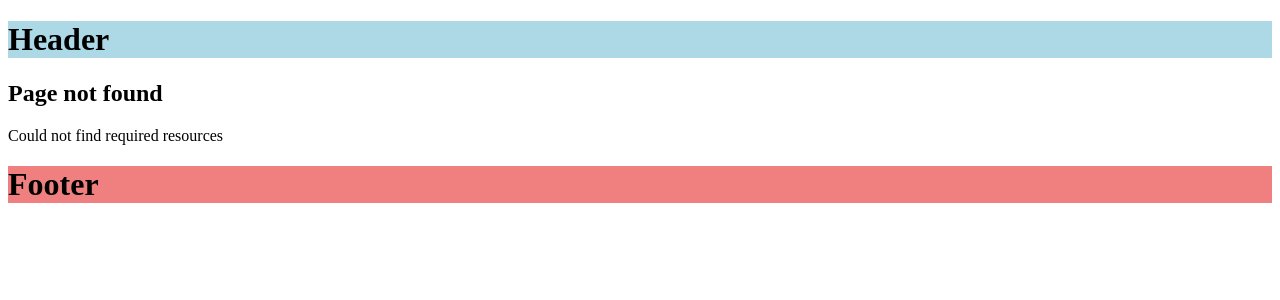
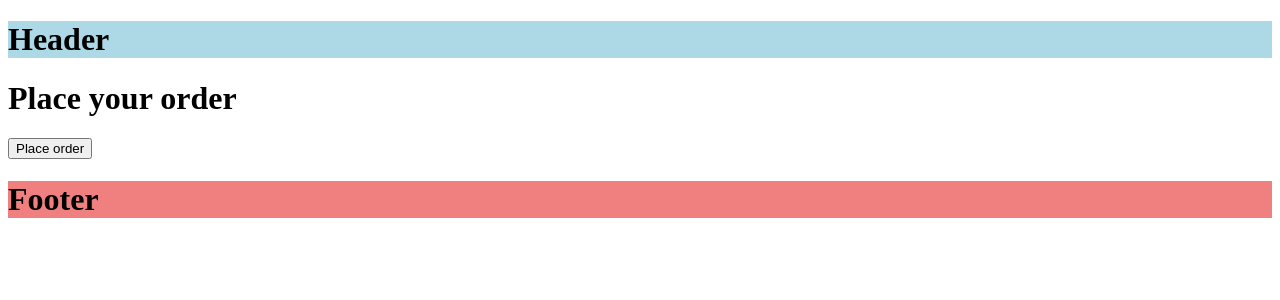
Before and after one commit to naren4488/next-js-learning, a Next.js app in the folder routing-demo/: page /order-product in a window 1280 px wide. Before the commit this address had no page. Shown: the top 300 px of the page. Built offline with nearby package versions, Linux system fonts and the light colour scheme.

Commit message:
programmatic nav

```diff
--- /dev/null
+++ b/routing-demo/src/app/order-product/page.tsx
@@ -0,0 +1,20 @@
+'use client'
+import { useRouter } from "next/navigation";
+import React from "react";
+
+const PlaceOrder = () => {
+  const route = useRouter();
+  const handleClick = () => {
+    console.log("order placed");
+    route.push("/");
+  };
+
+  return (
+    <div>
+      <h1>Place your order</h1>
+      <button onClick={handleClick}>Place order</button>
+    </div>
+  );
+};
+
+export default PlaceOrder;
```
Also changed, not shown: routing-demo/src/app/(auth)/styles.css (line endings or trailing spaces).
